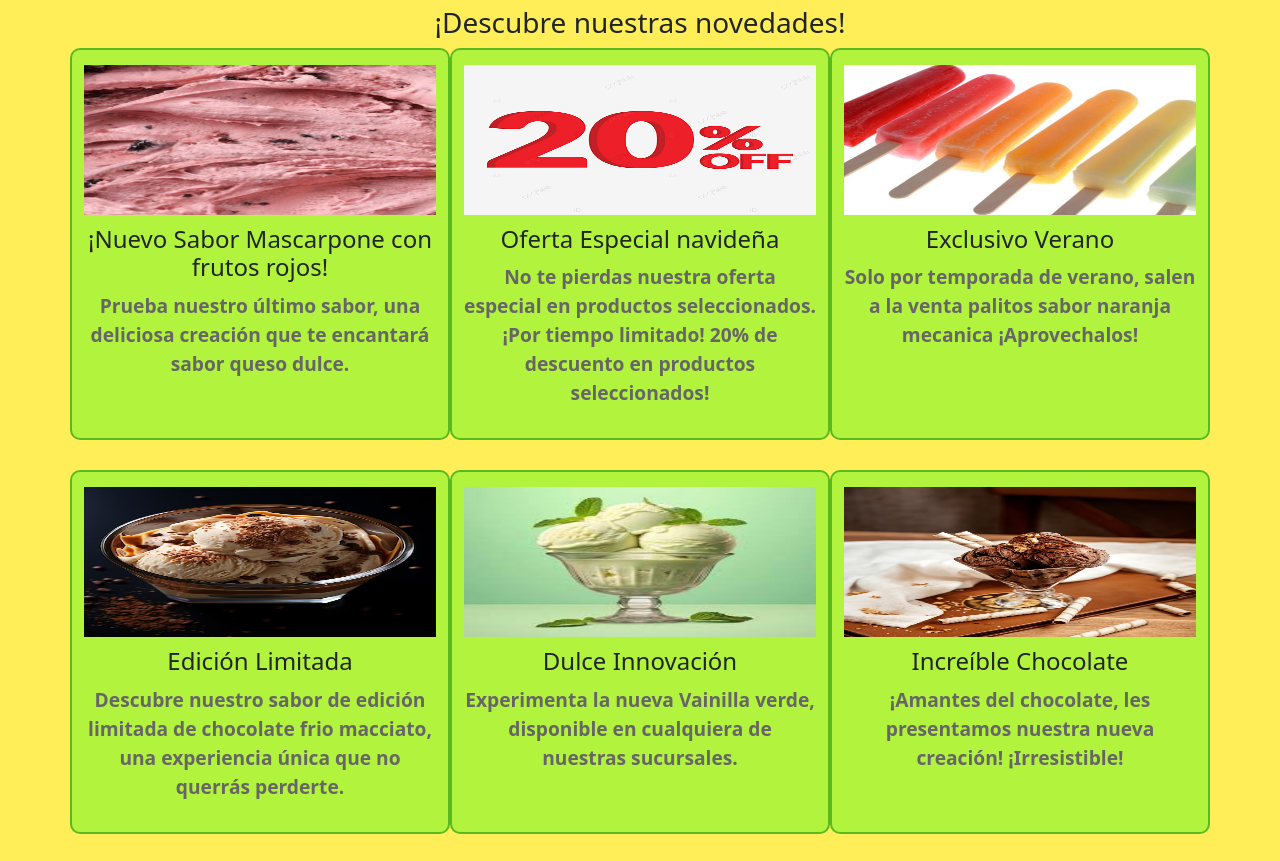
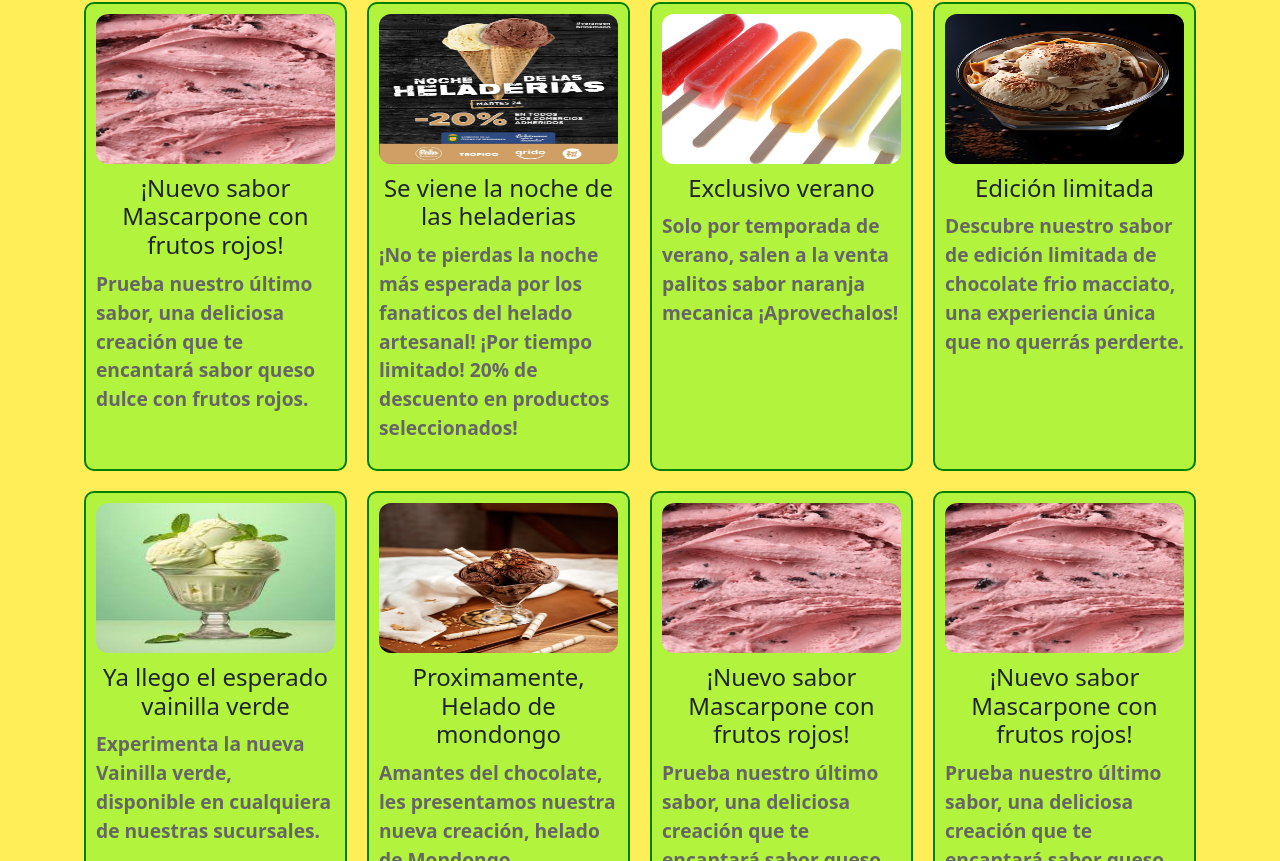
Before and after one commit to FacuG1794/ProyectoCode, a plain HTML site: page pages/novedades.html in a window 1280 px wide. Shown: the part 278-1139 px from the top of the page. Drawn offline with nearby package versions, Linux system fonts and the light colour scheme.

Commit message:
elimine estilos repetidos y faltan más, corregi unos medias, arregle la page novedades

```diff
--- a/pages/novedades.html
+++ b/pages/novedades.html
@@ -58,42 +58,57 @@
             </div>
         </div>
     </nav>
-    <div class="container mt-5">
-        <h3>¡Descubre nuestras novedades!</h3>
-        <div class="row novedad-container">
-            <div class="col-md-4 novedad-item">
-                <img src="../imagen/novedad-mascarpone.jpg" alt="Novedad 1">
-                <h4>¡Nuevo Sabor Mascarpone con frutos rojos!</h4>
-                <p>Prueba nuestro último sabor, una deliciosa creación que te encantará sabor queso dulce.</p>
+
+
+        <h3 class="titulo-principal">¡Descubre nuestras novedades!</h3>
+        <div class="contenedor">
+            <div class="novedad">
+                <img class="novedad__img" src="../imagen/novedad-mascarpone.jpg" alt="Novedad 1">
+                <h4 class="novedad__titulo">¡Nuevo sabor Mascarpone con frutos rojos!</h4>
+                <p class="novedad__descripcion">Prueba nuestro último sabor, una deliciosa creación que te encantará sabor queso dulce con frutos rojos.</p>
             </div>
-            <div class="col-md-4 novedad-item">
-                <img src="../imagen/novedad-20%.jpg" alt="Novedad 2">
-                <h4>Oferta Especial navideña</h4>
-                <p>No te pierdas nuestra oferta especial en productos seleccionados. ¡Por tiempo limitado! 20% de descuento en productos seleccionados!</p>
+            <div class="novedad">
+                <img class="novedad__img" src="../imagen/novedad-20%2.jpeg" alt="Novedad 2">
+                <h4  class="novedad__titulo">Se viene la noche de las heladerias</h4>
+                <p class="novedad__descripcion">¡No te pierdas la noche más esperada por los fanaticos del helado artesanal! ¡Por tiempo limitado! 20% de descuento en productos seleccionados!</p>
             </div>
-            <div class="col-md-4 novedad-item">
-                <img src="../imagen/novedad-palitonaranja.jpg" alt="Novedad 3">
-                <h4>Exclusivo Verano</h4>
-                <p>Solo por temporada de verano, salen a la venta palitos sabor naranja mecanica ¡Aprovechalos!</p>
+            <div class="novedad">
+                <img class="novedad__img" src="../imagen/novedad-palitonaranja.jpg" alt="Novedad 3">
+                <h4 class="novedad__titulo" >Exclusivo verano</h4>
+                <p class="novedad__descripcion">Solo por temporada de verano, salen a la venta palitos sabor naranja mecanica ¡Aprovechalos!</p>
             </div>
-            <div class="col-md-4 novedad-item">
-                <img src="../imagen/novedad-chocolate-maquiato.jpg" alt="Novedad 4">
-                <h4>Edición Limitada</h4>
-                <p>Descubre nuestro sabor de edición limitada de chocolate frio macciato, una experiencia única que no querrás perderte.</p>
+            <div class="novedad">
+                <img class="novedad__img" src="../imagen/novedad-chocolate-maquiato.jpg" alt="Novedad 4">
+                <h4 class="novedad__titulo">Edición limitada</h4>
+                <p class="novedad__descripcion">Descubre nuestro sabor de edición limitada de chocolate frio macciato, una experiencia única que no querrás perderte.</p>
             </div>
-            <div class="col-md-4 novedad-item">
-                <img src="../imagen/novedad-vainilla.jpg" alt="Novedad 5">
-                <h4>Dulce Innovación</h4>
-                <p>Experimenta la nueva Vainilla verde, disponible en cualquiera de nuestras sucursales.</p>
+            <div class="novedad">
+                <img class="novedad__img" src="../imagen/novedad-vainilla.jpg" alt="Novedad 5">
+                <h4 class="novedad__titulo">Ya llego el esperado vainilla verde </h4>
+                <p class="novedad__descripcion">Experimenta la nueva Vainilla verde, disponible en cualquiera de nuestras sucursales.</p>
             </div>
-            <div class="col-md-4 novedad-item">
-                <img src="../imagen/novedad-chocolate.jpg" alt="Novedad 6">
-                <h4>Increíble Chocolate</h4>
-                <p>¡Amantes del chocolate, les presentamos nuestra nueva creación! ¡Irresistible!</p>
+            <div class="novedad">
+                <img class="novedad__img" src="../imagen/novedad-chocolate.jpg" alt="Novedad 6">
+                <h4 class="novedad__titulo">Proximamente, Helado de mondongo</h4>
+                <p class="novedad__descripcion">Amantes del chocolate, les presentamos nuestra nueva creación, helado de Mondongo ¡Irresistible!</p>
             </div>
-    </div>
+            <div class="novedad">
+                <img class="novedad__img" src="../imagen/novedad-mascarpone.jpg" alt="Novedad 1">
+                <h4 class="novedad__titulo">¡Nuevo sabor Mascarpone con frutos rojos!</h4>
+                <p class="novedad__descripcion">Prueba nuestro último sabor, una deliciosa creación que te encantará sabor queso dulce con frutos rojos.</p>
+            </div>
+            <div class="novedad">
+                <img class="novedad__img" src="../imagen/novedad-mascarpone.jpg" alt="Novedad 1">
+                <h4 class="novedad__titulo">¡Nuevo sabor Mascarpone con frutos rojos!</h4>
+                <p class="novedad__descripcion">Prueba nuestro último sabor, una deliciosa creación que te encantará sabor queso dulce con frutos rojos.</p>
+            </div>
+        </div>
+
     <!-- FOOTER -->
-    <footer class="footer bg-light">
+
+
+            <!--   ARREGLAR FOOTER   -->
+    <footer class="footer mt-3 bg-light">
         <div class="footer__container container-fluid d-flex justify-content-between align-items-center">
             <div class="footer__casacasa">
                 <!-- LOGO FOOTER -->
--- a/sass/_footer.scss
+++ b/sass/_footer.scss
@@ -1,33 +1,30 @@
 /* FOOTER */
 
-.footer {
+.footer{
   background-color: #f8f9fa;
   padding: 35px 0;
-}
-
-.footer__container {
+  &__container {
     display: flex;
     align-items: center;
     justify-content: space-between;
   }
-
-.footer__logo {
+  &__logo {
     max-width: 100px;
   }
-
-.footer__links {
+  &__links {
     display: flex;
     justify-content: space-around;
     list-style: none;
     padding: 0;
     margin: 0;
   }
-
-.footer__links--pages {
+  &__links--pages {
     color: #333;
     text-decoration: none;
     font-size: 16px;
   }
+}
+
 
 @media (min-width: 577px) {
   .footer__container {
--- a/sass/_header.scss
+++ b/sass/_header.scss
@@ -8,11 +8,6 @@
   width: auto;
   height: 100px;
   transition: all 0.3s;
-}
-
-.footer__logo {
-  max-width: 100px;
-  margin-right: 300px;
 }
 
 .navbar-brand img:hover {
--- a/sass/_novedades.scss
+++ b/sass/_novedades.scss
@@ -1,26 +1,44 @@
-.novedad-item {
-    position: relative;
-    overflow: hidden;
-    border: 2px solid rgba(0, 128, 0, 0.5);
-    background-color: #00ff004d;
-    padding: 15px;
-    border-radius: 10px;
-    margin-bottom: 30px;
+.contenedor {
+    display: grid;
+    grid-template-columns: repeat(4, 1fr);
+    width: 90%;
+    margin: 40px auto;
+    padding: 20px;
+    gap: 20px;
+    box-sizing: border-box;
+    @media (max-width: 1200px) {
+        grid-template-columns: repeat(3, 1fr);  /* Tres columnas en pantallas de tamaño intermedio */
+    }
+    @media (max-width: 900px) {
+        grid-template-columns: repeat(2, 1fr);  /* Dos columnas en pantallas más pequeñas */
+    }
+    @media (max-width: 480px) {
+        grid-template-columns: 1fr;  /* Una columna en pantallas más pequeñas aún */
+    }
 }
 
 
-.novedad-item img {
+.novedad {
+    background-color: #00ff004d;
+    padding: 10px;
+    border: 2px solid green;
+    border-radius: 10px;
+    overflow: hidden;
+    &__img {
     width: 100%;
     max-height: 150px;
     display: block;
     margin-bottom: 10px;
+    border-radius: 12px;
+    }
+    &__titulo {
+    overflow: hidden;
+    padding-bottom: 2px;
+    text-align: center;
+    }
 }
 
-.novedad-item h4, .novedad-item p {
-    margin-top: 10px;
+.titulo-principal{
+    text-align: center;
+    padding-top: 20px;
 }
-
-.container h3 {
-    text-align: center;
-    margin-top: 50px;
-}
```
Also changed, not shown: pages/contacto.html (+2 -0 lines), css/style.css, imagen/Familia.jpg (deleted), imagen/Familia2.jpg (deleted), imagen/aaaaaa.jfif (deleted), imagen/novedad-20%.jpg (deleted), imagen/novedad-20%2.jpeg (added), 1 other file. Lines whose indentation alone changed are shown as unchanged.
